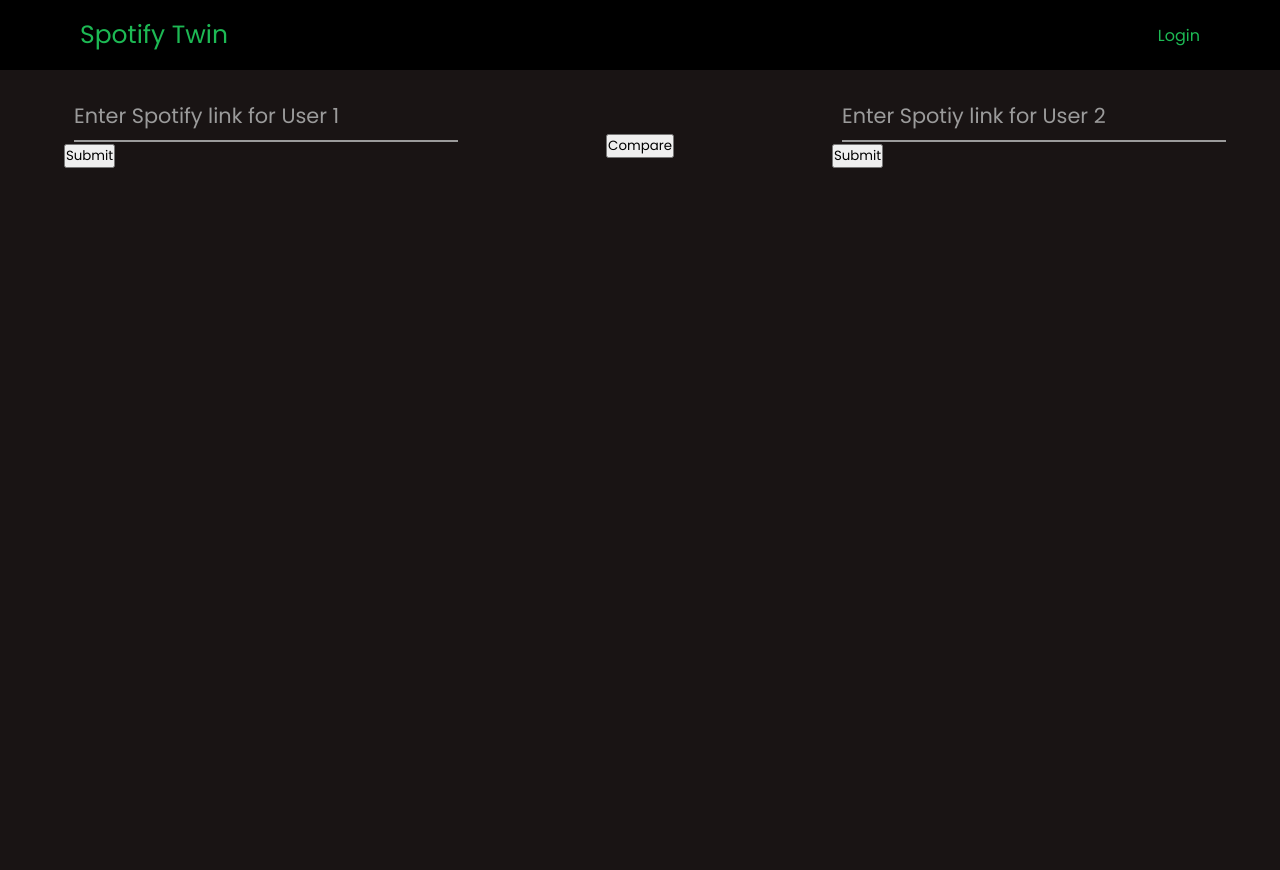
After one commit to Zykicc/Capstone-1, a Flask app: template templates/home.html in a window 1280 px wide. The commit adds this page. Run offline with Flask 3, Linux system fonts and the light colour scheme; the template is opened without the code that fills it: values that come from a table or form of the project are taken from there, others are empty.

Commit message:
added a bunch of files and worked on setting up user playlist API

```diff
--- a/app.py
+++ b/app.py
@@ -1,9 +1,13 @@
-from flask import Flask, render_template, redirect,flash,session, g
+from flask import Flask, render_template, request, flash, redirect, session, g
 from flask_debugtoolbar import DebugToolbarExtension
 from werkzeug.exceptions import Unauthorized
-from models import connect_db, db
-from forms import LoginForm
+from sqlalchemy.exc import IntegrityError
+from models import connect_db, db, User
+from forms import LoginForm, SignUpForm, GetUser1, GetUser2
+import requests
+import re
 
+CURR_USER_KEY = "curr_user"
 
 
 app = Flask(__name__)
@@ -20,16 +24,194 @@
 
 toolbar = DebugToolbarExtension(app)
 
-@app.route("/")
-def home():
-  """redirect to register page"""
+authToken = ""
 
-  return redirect("/register")
+@app.before_request
+def add_user_to_g():
+    """If we're logged in, add curr user to Flask global."""
+
+    if CURR_USER_KEY in session:
+        g.user = User.query.get(session[CURR_USER_KEY])
+
+    else:
+        g.user = None
 
 
-@app.route("/register")
-def register():
+def do_login(user):
+    """Log in user."""
+
+    session[CURR_USER_KEY] = user.id
+
+
+def do_logout():
+    """Logout user."""
+
+    if CURR_USER_KEY in session:
+        del session[CURR_USER_KEY]
+
+
+
+
+@app.route("/register", methods=["GET", "POST"])
+def signup():
   """register page"""
+
+
+  form = SignUpForm()
+
+  if form.validate_on_submit():
+        try:
+            user = User.signup(
+                username=form.username.data,
+                password=form.password.data,
+                email=form.email.data,
+
+            )
+            db.session.commit()
+
+        except IntegrityError:
+            flash("Username already taken", 'danger')
+            return render_template('signup_page.html', form=form)
+
+        do_login(user)
+
+        return redirect("/")
+
+  return render_template("signup_page.html", form=form)
+
+@app.route("/login", methods=["GET", "POST"])
+def login():
+  """Login page"""
+
   form = LoginForm()
 
-  return render_template("base.html", form=form)
+  if form.validate_on_submit():
+        user = User.authenticate(form.username.data,
+                                 form.password.data)
+
+        if user:
+            do_login(user)
+            flash(f"Hello, {user.username}!", "success")
+            return redirect("/")
+
+        flash("Invalid credentials.", 'danger')
+
+
+  return render_template("Login_page.html", form=form)
+
+
+@app.route('/logout')
+def logout():
+    """Handle logout of user."""
+
+    do_logout()
+    flash("Goodbye!", "info")
+    return redirect('/')
+
+
+@app.route('/getUserPlaylists', methods=["GET", "POST"])
+def getUserPlaylists():
+    """Gets all user playlists"""
+
+    print("#################################################")
+
+    if 'user1_id' in request.form:
+        user_id = request.form['user1_id']
+    else:
+        user_id = request.form['user2_id']
+
+    # user_id = request.form['user1_id'];
+
+    authToken = getToken()
+
+    userId = re.search(r'(?<=open\.spotify\.com/user/)(.*)(?=\?si=)', user_id).group()
+
+    url = f"https://api.spotify.com/v1/users/{userId}/playlists"
+    headers = {
+    'Authorization': f"Bearer {authToken}"
+    }
+    playlist = requests.request("GET", url, headers=headers)
+    print("#################################################")
+
+    new_playlist = []
+    for item in playlist.json()["items"]:
+        new_playlist.append({
+            'name': item["name"],
+            'id': item["id"],
+            'image': item["images"][0]["url"]
+        })
+        # print(item["name"])
+    # print(playlist.json()["items"][0]["name"])
+    print(new_playlist)
+    # session["user1_playlist"] = new_playlist
+
+    if 'user1_id' in request.form:
+        session["user1_playlist"] = new_playlist
+    else:
+        session["user2_playlist"] = new_playlist
+
+
+
+
+    return redirect('/')
+
+##############################TOKEN###################################
+def getToken():
+    url = "https://accounts.spotify.com/api/token"
+
+    payload = 'grant_type=client_credentials&client_id=32dcf2a655a84387beb033858c58c4fa&client_secret=8c2e1661ebbf48d4978fed7bc585ee23'
+    headers = {
+    'Content-Type': 'application/x-www-form-urlencoded',
+    'Cookie': '__Host-device_id=AQD0pt6oHOfQGGyBUbX5sfdR9EX3CCEKg9DhURAZOYdWezEn68ssw0XnELO0LI7HcGIZBOpZMhcSjnbAkUcJyLtWNpm5PJackds'
+    }
+
+    response = requests.request("POST", url, headers=headers, data=payload)
+
+    return response.json().get("access_token")
+
+# #####################################################################
+
+@app.route("/", methods=["GET", "POST"])
+def home_page():
+    """home page"""
+
+    form1 = GetUser1()
+    form2 = GetUser2()
+    print("############################################")
+    playListUser1 = []
+    playListUser2 = []
+    if 'user1_playlist' in session:
+        playListUser1 = session["user1_playlist"]
+        print(session["user1_playlist"])
+
+    if 'user2_playlist' in session:
+        playListUser2 = session["user2_playlist"]
+        print(session["user2_playlist"])
+    print("############################################")
+
+#   if form1.validate_on_submit():
+#     authToken = getToken()
+#     user1_id = form1.user_id.data
+
+#     userId = re.search(r'(?<=open\.spotify\.com/user/)(.*)(?=\?si=)', user1_id).group()
+
+#     url = f"https://api.spotify.com/v1/users/{userId}/playlists"
+#     headers = {
+#     'Authorization': f"Bearer {authToken}"
+#     }
+#     playlist = requests.request("GET", url, headers=headers)
+#     print("#################################################")
+#     print(playlist.json().get("items"))
+
+#   if form2.validate_on_submit():
+#     user1_id = form2.user_id.data
+#     url = f"https://api.spotify.com/v1/users/{user1_id}/playlists"
+
+
+
+
+    if g.user:
+        return render_template('home.html', form1=form1, form2=form2, playListUser1=playListUser1, playListUser2=playListUser2)
+
+    else:
+        return render_template("home_anon.html")
--- a/forms.py
+++ b/forms.py
@@ -9,3 +9,22 @@
 
   username = StringField('Enter your username', validators=[DataRequired()])
   password = PasswordField('Enter your password', validators=[Length(min=6)])
+
+class SignUpForm(FlaskForm):
+    """Form for adding users."""
+
+    username = StringField(' Create Username', validators=[DataRequired()])
+    email = StringField('Enter your E-mail', validators=[DataRequired()])
+    password = PasswordField('Create Password', validators=[Length(min=6)])
+
+
+class GetUser1(FlaskForm):
+   """Form for getting user 1 playlists"""
+
+   user1_id = StringField('', validators=[DataRequired()])
+
+
+class GetUser2(FlaskForm):
+   """Form for getting user 2 playlists"""
+
+   user2_id = StringField('', validators=[DataRequired()])
--- a/static/stylesheets/styles.css
+++ b/static/stylesheets/styles.css
@@ -8,6 +8,10 @@
 
 body {
   background-color: #191414;
+
+  width: 100vw;
+  height: 100vh;
+  overflow: hidden;
 }
 
 a {
@@ -24,9 +28,9 @@
 .nav {
   width: 100%;
   margin: 0 auto;
-  /* border-bottom: 1px solid white; */
+  background-color: #000000;
   width: 100%;
-  padding: 0.5rem 4rem;
+  padding: 1rem 5rem;
 }
 
 .nav,
@@ -131,7 +135,7 @@
   border: 1px solid darkgreen;
 }
 
-.login_signup {
+.login_link {
   font-size: 12px;
   text-align: center;
   margin-top: 15px;
@@ -140,3 +144,160 @@
 .form-control {
   margin-bottom: 20px;
 }
+
+/* SIGN UP PAGE ---------------------------------------------  */
+.signup_screen {
+  height: 100%;
+  display: flex;
+  justify-content: center;
+}
+
+.signup_form_container {
+  max-width: 320px;
+  width: 100%;
+  height: fit-content;
+  z-index: 101;
+  background: #ffffff;
+  padding: 25px;
+  box-shadow: rgba(0, 0, 0, 0.1);
+
+  margin-top: 5rem;
+}
+.signup_form_container h2 {
+  font-size: 22px;
+  color: #1ed760;
+  text-align: center;
+}
+
+.signup_form_container .button {
+  background: #1ed760;
+  margin-top: 135px;
+  width: 100%;
+  padding: 10px 0;
+  border-radius: 10px;
+
+  border: 1px solid greenyellow;
+  cursor: pointer;
+}
+
+.signup_form_container .button:hover {
+  border: 1px solid darkgreen;
+}
+
+.signup_link {
+  font-size: 12px;
+  text-align: center;
+  margin-top: 15px;
+}
+/*-------------------------------------------------------------  */
+
+.welcome-container {
+  width: 100%;
+  height: -webkit-fill-available;
+  display: flex;
+  justify-content: center;
+  /* align-items: center; */
+  height: fit-content;
+  margin-top: 10rem;
+}
+
+.welcome-wrapper {
+  display: flex;
+  flex-direction: column;
+  justify-content: center;
+  align-items: center;
+  background: white;
+  border-radius: 1rem;
+  padding: 5rem;
+
+  gap: 0.5rem;
+}
+/*home page--------------------------------------------------  */
+.column-wrapper {
+  display: flex;
+  flex-direction: row;
+  justify-content: center;
+  height: 100%;
+}
+
+.column1,
+.column2,
+.column3 {
+  width: 30%;
+}
+
+.form__group {
+  position: relative;
+  padding: 15px 0 0;
+  margin-top: 10px;
+  width: 100%;
+  margin-left: 10px;
+}
+
+.form__field {
+  font-family: inherit;
+  width: 100%;
+  border: 0;
+  border-bottom: 2px solid #9b9b9b;
+  outline: 0;
+  font-size: 1.3rem;
+  color: #fff;
+  padding: 7px 0;
+  background: transparent;
+  transition: border-color 0.2s;
+
+  z-index: 100;
+  position: relative;
+}
+.form__field::placeholder {
+  color: transparent;
+}
+.form__field:placeholder-shown ~ .form__label {
+  font-size: 1.3rem;
+  cursor: text;
+  top: 20px;
+}
+
+.form__label {
+  position: absolute;
+  top: 0;
+  display: block;
+  transition: 0.2s;
+  font-size: 1rem;
+  color: #9b9b9b;
+}
+
+.form__field:focus {
+  padding-bottom: 6px;
+  font-weight: 700;
+  border-width: 3px;
+  border-image: linear-gradient(to right, #11998e, #38ef7d);
+  border-image-slice: 1;
+}
+.form__field:focus ~ .form__label {
+  position: absolute;
+  top: 0;
+  display: block;
+  transition: 0.2s;
+  font-size: 1rem;
+  color: #11998e;
+  font-weight: 700;
+}
+
+/* reset input */
+.form__field:required,
+.form__field:invalid {
+  box-shadow: none;
+}
+
+.user-container {
+}
+
+.column2 {
+  display: flex;
+  justify-content: center;
+}
+.compare-button {
+  margin-top: 4rem;
+  height: fit-content;
+}
--- a/templates/base.html
+++ b/templates/base.html
@@ -15,34 +15,19 @@
       <nav class="nav">
         <a href="" class="nav_logo">Spotify Twin</a>
 
-        <a href="" class="nav_link">Login</a>
+        {% if not g.user %}
+        <a href="/login" class="nav_link">Login</a>
+        {% else %}
+        <a href="/logout" class="nav_link">Logout</a>
+        {% endif %}
       </nav>
     </header>
-    <!--Home-->
-    <section class="home">
-      <div class="form_container">
-        <!--Login form-->
-        <div class="login_form">
-          <form action="#">
-            <h2>Login</h2>
+    <div class="container">
+      {% for category, message in get_flashed_messages(with_categories=True) %}
+      <div class="alert alert-{{ category }}">{{ message }}</div>
+      {% endfor %}
+    </div>
 
-            <div class="input_box">
-              {{ form.hidden_tag() }} {% for field in form if
-              field.widget.input_type != 'hidden' %} {% for error in
-              field.errors %}
-              <span class="text-danger">{{ error }}</span>
-              {% endfor %} {{ field(placeholder=field.label.text,
-              class="form-control") }} {% endfor %}
-            </div>
-
-            <button class="button">Login Now</button>
-
-            <div class="login_signup">
-              Dont have an account? <a href="#" id="signup">Signup</a>
-            </div>
-          </form>
-        </div>
-      </div>
-    </section>
+    {% block content %} {% endblock %}
   </body>
 </html>
--- /dev/null
+++ b/templates/home.html
@@ -0,0 +1,49 @@
+{% extends 'base.html' %} {% block content %}
+<div class="column-wrapper">
+  <div class="column1">
+    <form action="/getUserPlaylists" method="POST" class="user1">
+      <div class="user-container">
+        <div class="form__group field">
+          {{ form1.hidden_tag() }} {% for field in form1 if
+          field.widget.input_type != 'hidden' %} {% for error in field.errors %}
+          <span class="text-danger">{{ error }}</span>
+          {% endfor %} {{ field(placeholder=field.label.text,
+          class="form__field") }}
+          <label for="name" class="form__label"
+            >Enter Spotify link for User 1</label
+          >
+
+          {% endfor %}
+        </div>
+        <button class="column1-button">Submit</button>
+      </div>
+    </form>
+    <div class="playlist_list"></div>
+  </div>
+
+  <div class="column2">
+    <button class="compare-button">Compare</button>
+  </div>
+
+  <div class="column3">
+    <form action="/getUserPlaylists" method="POST" class="user2">
+      <div class="user-container">
+        <div class="form__group field">
+          {{ form2.hidden_tag() }} {% for field in form2 if
+          field.widget.input_type != 'hidden' %} {% for error in field.errors %}
+          <span class="text-danger">{{ error }}</span>
+          {% endfor %} {{ field(placeholder=field.label.text,
+          class="form__field") }}
+          <label for="name" class="form__label"
+            >Enter Spotiy link for User 2</label
+          >
+          {% endfor %}
+        </div>
+        <button class="column2-button">Submit</button>
+      </div>
+    </form>
+    <div class="playlist_list"></div>
+  </div>
+</div>
+
+{% endblock %}
```
Also changed, not shown: models.py (+40 -2 lines), requirements.txt (+10 -1 lines), templates/Login_page.html (added, +29 -0 lines), templates/home_anon.html (added, +13 -0 lines), templates/index.html (deleted, +0 -50 lines), templates/signup_page.html (added, +31 -0 lines).
